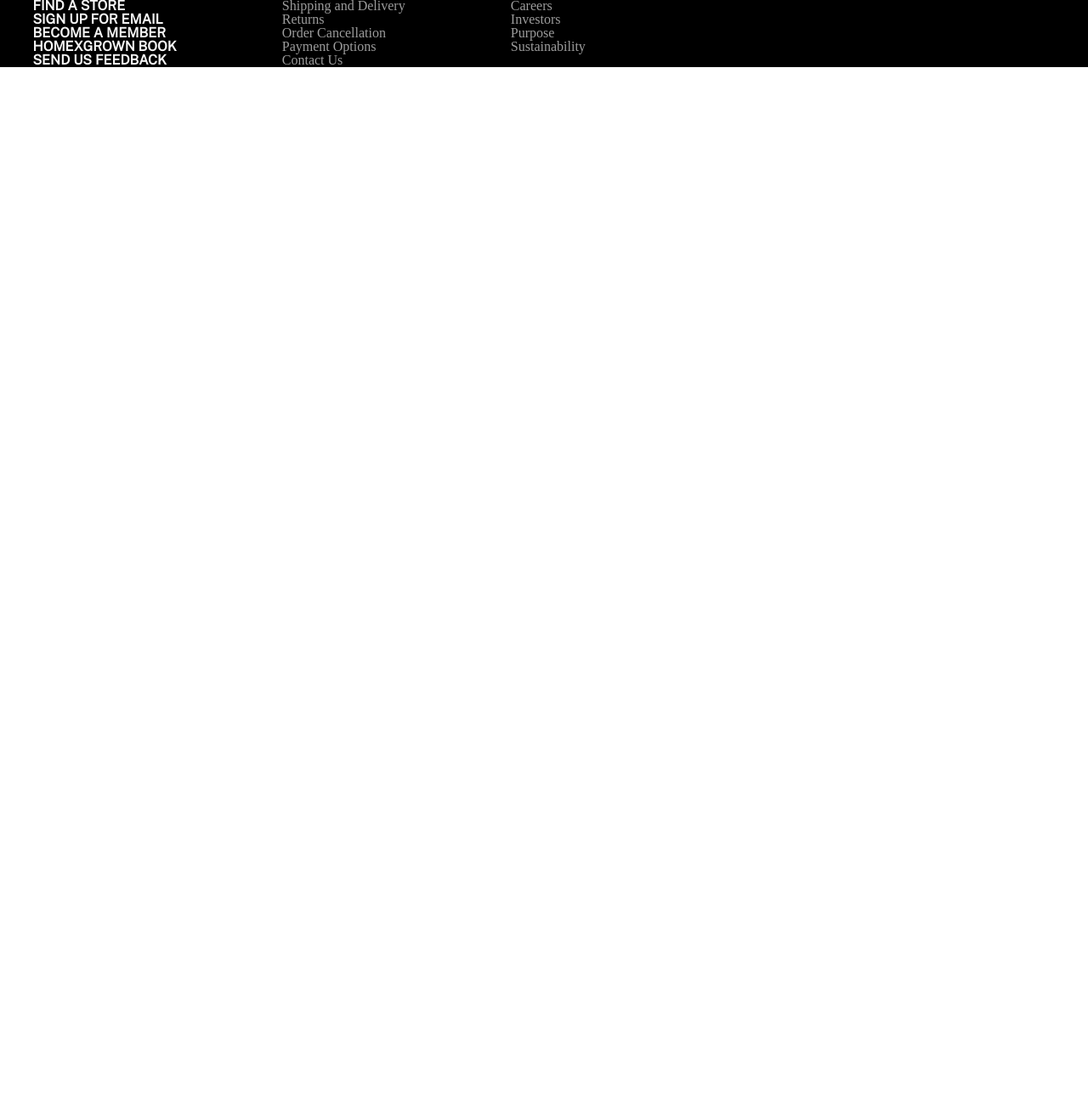
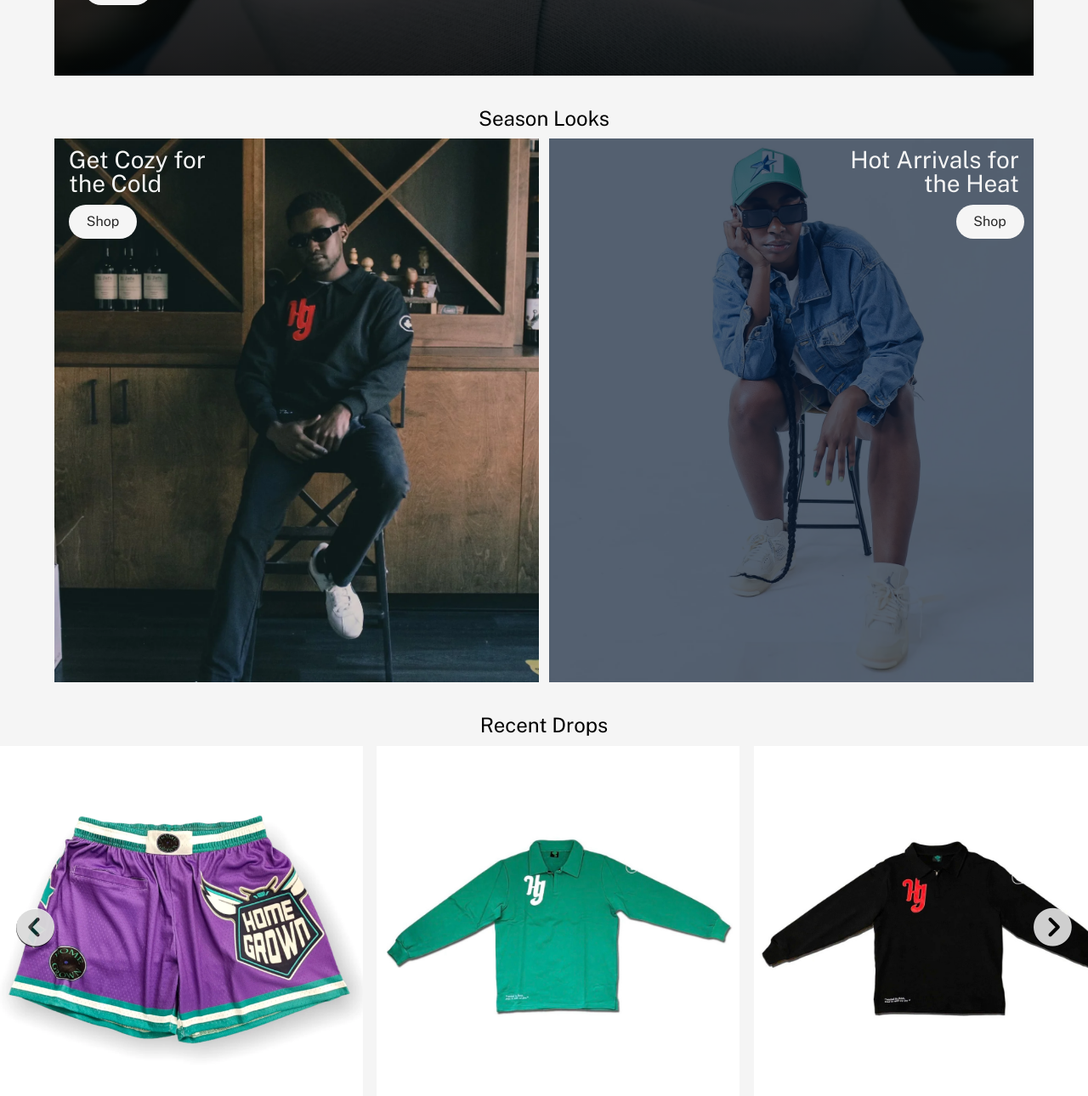
Before and after one commit to is0zay/ecommerce-test, a plain HTML site: page index.html in a window 1280 px wide. Shown: the part 721-2011 px from the top of the page at 85% size. Before the commit the page ends 801 px from the top, so only its background shows below. Drawn offline with nearby package versions, Linux system fonts and the light colour scheme; a web font is replaced by a local one.

Commit message:
starting on the carousel

```diff
--- a/index.html
+++ b/index.html
@@ -6,10 +6,14 @@
     <meta name="viewport" content="width=device-width, initial-scale=1.0">
     <link rel="stylesheet" href="style.css">
     <link rel="stylesheet" href="reset.css".css">
-    <link rel="stylesheet" href="https://cdnjs.cloudflare.com/ajax/libs/font-awesome/6.4.0/css/all.min.css" integrity="sha512-iecdLmaskl7CVkqkXNQ/ZH/XLlvWZOJyj7Yy7tcenmpD1ypASozpmT/E0iPtmFIB46ZmdtAc9eNBvH0H/ZpiBw==" crossorigin="anonymous" referrerpolicy="no-referrer" />
     <link rel="preconnect" href="https://fonts.googleapis.com">
     <link rel="preconnect" href="https://fonts.gstatic.com" crossorigin>
     <link href="https://fonts.googleapis.com/css2?family=Public+Sans&display=swap" rel="stylesheet">
+    <link rel="preconnect" href="https://fonts.googleapis.com">
+    <link rel="preconnect" href="https://fonts.gstatic.com" crossorigin>
+    <link href="https://fonts.googleapis.com/css2?family=Alumni+Sans+Inline+One&display=swap" rel="stylesheet">
+    <link rel="stylesheet" href="https://cdnjs.cloudflare.com/ajax/libs/font-awesome/6.4.0/css/all.min.css" integrity="sha512-iecdLmaskl7CVkqkXNQ/ZH/XLlvWZOJyj7Yy7tcenmpD1ypASozpmT/E0iPtmFIB46ZmdtAc9eNBvH0H/ZpiBw==" crossorigin="anonymous" referrerpolicy="no-referrer" />
+    <link rel="preconnect" href="https://fonts.googleapis.com">
     <title>Document</title>
 </head>
 <body>
@@ -30,7 +34,44 @@
         </nav>
     </header>
 
-    <main>
+    <main class="index-main">
+        <section class="hero1">
+            <h2 class="hero1-h2">HomeXGrown</h2>
+            <p class="hero1-p1">"Rooted in faith, true to who we are"</p>
+            <a href="#" class="shop-btn1">Shop</a>
+        </section>
+        <section class="home-section2">
+            <h2 class="section2-h2">Season Looks</h2>
+            <div class="twosection2">
+                <div class="section2-left">
+                    <h3 class="s2-h3-left">Get Cozy for<br> the Cold</h3>
+                    <a href="#" class="shop-btn1 s2-leftbtn">Shop</a>
+
+                </div>
+                <div class="section2-right">
+                    <h3 class="s2-h3-right">Hot Arrivals for<br> the Heat</h3>
+                    <a href="#" class="shop-btn1 s2-rightbtn">Shop</a>
+
+                </div>
+            </div>
+        </section>
+
+        <section class="home-section3">
+            <h2 class="section2-h3">Recent Drops</h2>
+
+            <div class="wrapper">
+                <i class="fa-solid fa-circle-chevron-left"></i>
+                <div class="section3-carousel">
+                    <img src="/images/slide1.webp" alt="img">
+                    <img src="/images/slide2.webp" alt="img">
+                    <img src="/images/slide3.webp" alt="img">
+                    <img src="/images/slide4.webp" alt="img">
+                    <img src="/images/slide5.webp" alt="img">
+                    <img src="/images/slide6.webp" alt="img">
+                </div>
+                <i class="fa-solid fa-circle-chevron-right"></i>
+            </div>
+        </section>
 
     </main>
 
--- a/style.css
+++ b/style.css
@@ -1,16 +1,21 @@
-
+body {
+    width: 100vw;
+    background-color: whitesmoke;
+}
 .nav-head {
-    width: 100%;
+    width: 100vw;
     top: 0;
     position: fixed;
-
+    z-index: 10;
+    background-color: rgba(245, 245, 245, 0.562);
 }
 
 .main-nav {
+    width: 100%;
     display: flex;
     justify-content: space-between;
     align-items: center!important;
-    padding-top: 3%;
+    padding-top: 1%;
 
 }
 
@@ -21,15 +26,15 @@
     list-style: none;
     color: black;
     font-family: 'Public Sans', sans-serif;
-    font-size: .8rem;
+    font-size: 80%;
 }
 
 .nav-middle {
-    margin-right: 18%;
+    margin-right: 8%;
 }
 
 .head-logo {
-    width: 5rem;
+    width: 40%;
 }
 
 .nav-right {
@@ -43,7 +48,7 @@ a {
 
 .main-footer {
     background-color: black;
-    position: absolute;
+    position: relative;
     bottom: 0;
     width: 100%;
 }
@@ -52,6 +57,11 @@ a {
     gap: 10%;
     padding-top: 1rem;
     margin-left: 3%;
+}
+
+.foot-list-vert {
+    display: flex;
+    flex-direction: column;
 }
 
 .foot-list-1 {
@@ -80,3 +90,186 @@ a {
 .social-icon {
     color: rgb(156, 156, 156);
 }
+
+.index-main {
+    height: 100%;
+    width: 100%;
+    position: relative;
+    overflow: scroll;
+}
+
+.hero1 {
+    background-image: linear-gradient(rgba(0, 0, 0, 0.242), rgba(0, 0, 0, 0.834)), url(/images/zaygrayhood2.webp);
+    background-size: cover;
+    width: 90%;
+    height: 90vh;
+    margin-left: 5%;
+    z-index: 1;
+    display: flex;
+    flex-direction: column;
+    justify-content: center;
+    gap: 1rem;
+    margin-top: 7%
+}
+
+.hero1-h2 {
+    margin-top: 35%;
+    font-size: 3.5rem;
+    text-transform: uppercase;
+    font-weight: 400;
+    font-family: 'Alumni Sans Inline One', cursive;
+    color: whitesmoke;
+    margin-left: 3%;
+}
+
+.hero1-p1 {
+    font-size: 1.5rem;
+    color: whitesmoke;
+    font-family: 'Public Sans', sans-serif;
+    margin-left: 3%;
+}
+.shop-btn1 {
+    background-color: whitesmoke;
+    color: rgba(0, 0, 0, 0.841);
+    width: 5rem;
+    height: 2.5rem;
+    display: flex;
+    justify-content: center;
+    align-items: center;
+    border-radius: 25px;
+    margin-left: 3%;
+    font-family: 'Public Sans', sans-serif;
+
+}
+
+.shop-btn1:hover {
+    background-color: gray;
+}
+
+.home-section2 {
+    margin-top: 3%;
+    margin-left: 5%;
+    margin-right: 5%;
+
+}
+.section2-h2 {
+    font-family: 'Public Sans', sans-serif;
+    font-size: 1.5rem;
+    margin-bottom: 1%;
+    text-align: center;
+}
+
+.twosection2 {
+    display: grid;
+    grid-template-columns: repeat(2, 1fr);
+    width: 100%;
+    height: 80vh;
+    gap: 1%;
+
+}
+
+.section2-left {
+    max-width: 100%;
+    height: auto;
+    background-image: url(/images/s2leftuse.webp);
+    background-size: cover;
+    display: flex;
+    flex-direction: column;
+}
+
+.section2-right {
+    max-width: 100%;
+    height: auto;
+    background-image:url(/images/s2rightuse.webp);
+    background-size: cover;
+    box-shadow: inset 0 0 0 2000px rgba(2, 20, 43, 0.675);
+    display: flex;
+    flex-direction: column;
+    align-items: end;
+
+}
+
+.s2-h3-left {
+    color: whitesmoke;
+    font-family: 'Public Sans', sans-serif;
+    font-size: 1.75rem;
+    text-align: start;
+    margin-left: 3%;
+    margin-top: 2%;
+}
+
+.s2-leftbtn {
+    margin-top: 2%;
+}
+
+.s2-h3-right {
+    color: whitesmoke;
+    font-family: 'Public Sans', sans-serif;
+    font-size: 1.75rem;
+    text-align: end;
+    margin-right: 3%;
+    margin-top: 2%;
+
+}
+
+.s2-rightbtn {
+    margin-top: 2%;
+    margin-right: 2%;
+
+}
+
+.home-section3 {
+    margin-top: 3%;
+    margin-right: 5%;
+    width: 100%;
+}
+
+.section2-h3 {
+    font-family: 'Public Sans', sans-serif;
+    font-size: 1.5rem;
+    margin-bottom: 1%;
+    text-align: center;
+}
+
+.wrapper {
+   max-width: 100%;
+   display: flex;
+   align-items: center;
+}
+
+.wrapper i{
+    font-size: 3.5vw;
+    color: rgba(255, 255, 255, 0.81);
+    background-color: rgba(0, 0, 0, 0.71);
+    border-radius: 100%;
+    cursor: pointer;
+    position: absolute;
+    margin-left: 1.5%;
+    margin-right: 1.5%;
+}
+
+.wrapper i:first {
+    left: 0;
+
+}
+
+.wrapper i:last-child {
+    right: 0;
+}
+
+.wrapper, .section3-carousel {
+    white-space: nowrap;
+    overflow: hidden;
+}
+
+.section3-carousel img{
+    width: calc(100% / 3);
+    height: auto;
+    object-fit: cover;
+    cursor: pointer;
+    margin-left: 1%;
+}
+
+.section3-carousel img:first-child {
+    margin-left: 0%;
+}
```
Also changed, not shown: images/s2leftuse.webp (added), images/s2rightuse.webp (added), images/slide1.webp (added), images/slide2.webp (added), images/slide3.webp (added), images/slide4.webp (added), images/slide5.webp (added), images/slide6.webp (added).
